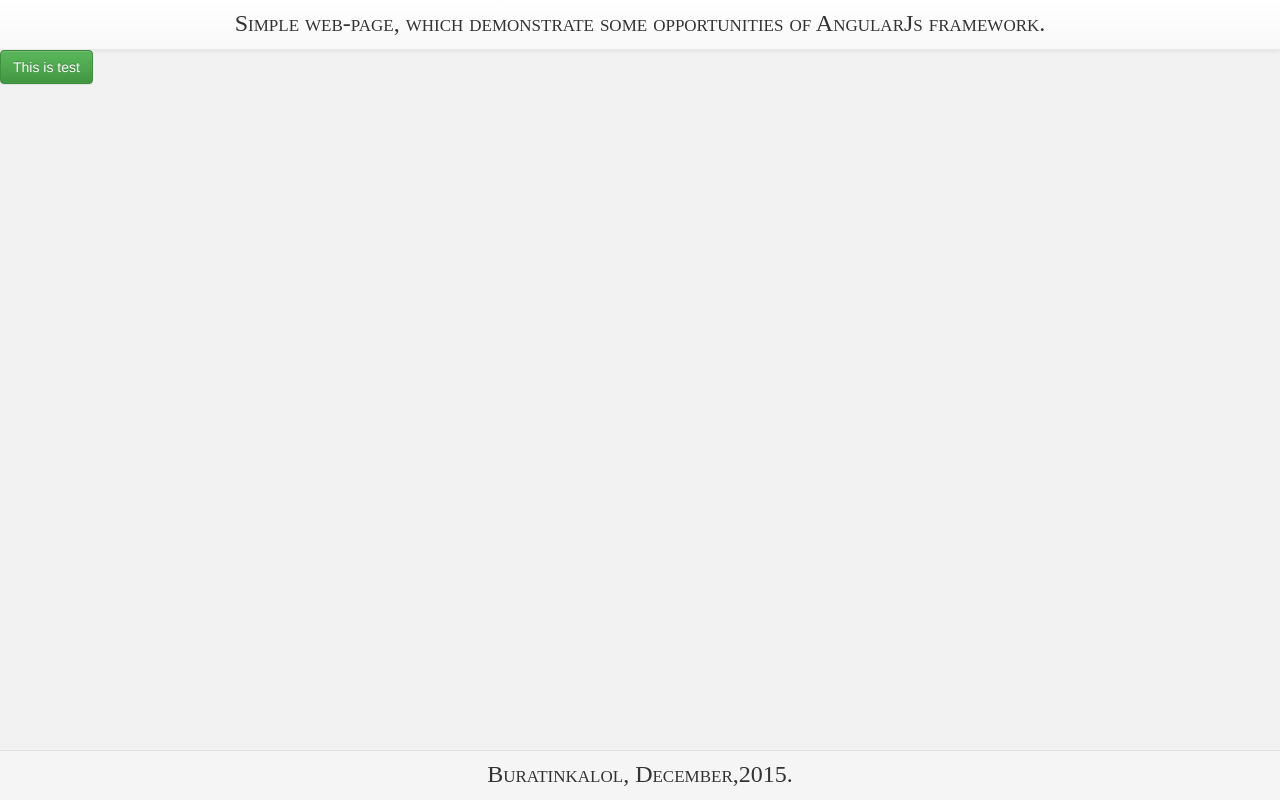
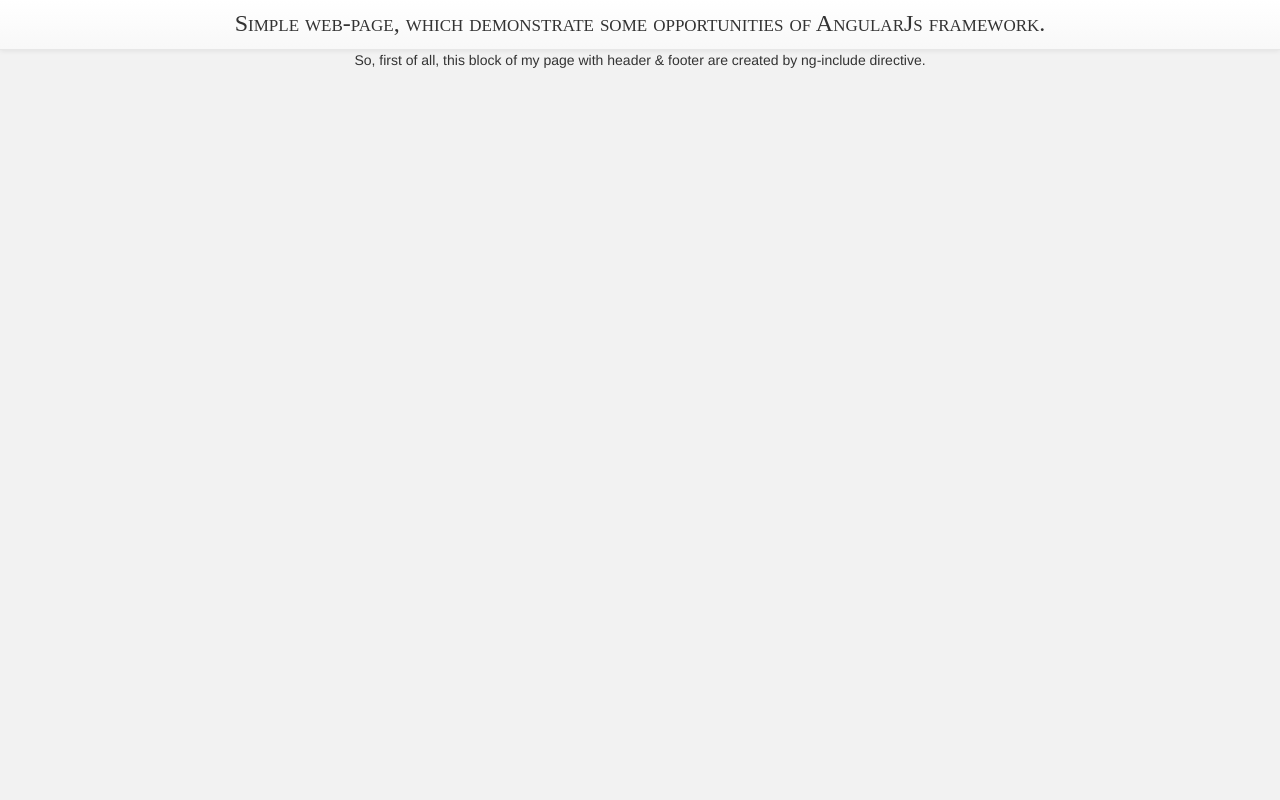
Before and after one commit to Buratinkalol/Angular-work, a website: page src/index.html in a window 1280 px wide. Shown: the top 800 px of the page. Drawn offline with nearby package versions, Linux system fonts and the light colour scheme.

Commit message:
added blocks

```diff
--- /dev/null
+++ b/src/blocks/blocks.html
@@ -0,0 +1,3 @@
+<div class="outerBlock" ng-controller="blocksCtrl">
+    <div class="text-center">{{helloMessage}}</div>
+</div>
--- /dev/null
+++ b/src/blocks/blocks.scss
@@ -0,0 +1,4 @@
+.outerBlock {
+  margin-top: 50px;
+  height: 1000px;
+}
--- /dev/null
+++ b/src/blocks/blocksCtrl.js
@@ -0,0 +1,3 @@
+mainApp.controller('blocksCtrl', function ($scope) {
+    $scope.helloMessage = "So, first of all, this block of my page with header & footer are created by ng-include directive.";
+});
--- a/src/css/main.scss
+++ b/src/css/main.scss
@@ -1,5 +1,6 @@
 @import "../footer/footer.scss";
 @import "../header/header.scss";
+@import "../blocks/blocks.scss";
 html {
   position: relative;
   min-height: 100%;
--- a/src/footer/footer.scss
+++ b/src/footer/footer.scss
@@ -1,6 +1,5 @@
 .footer {
   position: absolute;
-  bottom: 0;
   width: 100%;
   height: 50px;
   background-color: #f5f5f5;
--- a/src/index.html
+++ b/src/index.html
@@ -11,9 +11,7 @@
 </head>
 <body style="background-color: #f2f2f2">
 <div ng-include="'header/header.html'"></div>
-<div style="margin-top: 50px">
-    <button class="btn btn-success">This is {{testVar}}</button>
-</div>
+<div ng-include="'blocks/blocks.html'"></div>
 <footer ng-include="'footer/footer.html'" class="footer"></footer>
 <script src="libs/jquery-2.1.1.min.js" type="text/javascript"></script>
 <script src="libs/bootstrap/bootstrap.min.js" type="text/javascript"></script>
@@ -21,6 +19,7 @@
 <script src="libs/angular-route/angular-route.min.js" type="text/javascript"></script>
 <script src="mainCtrl.js" type="text/javascript"></script>
 <script src="header/headerCtrl.js" type="text/javascript"></script>
+<script src="blocks/blocksCtrl.js" type="text/javascript"></script>
 <script src="footer/footerCtrl.js" type="text/javascript"></script>
 </body>
 </html>
```
Also changed, not shown: src/css/main.min.css, 1 other file.
